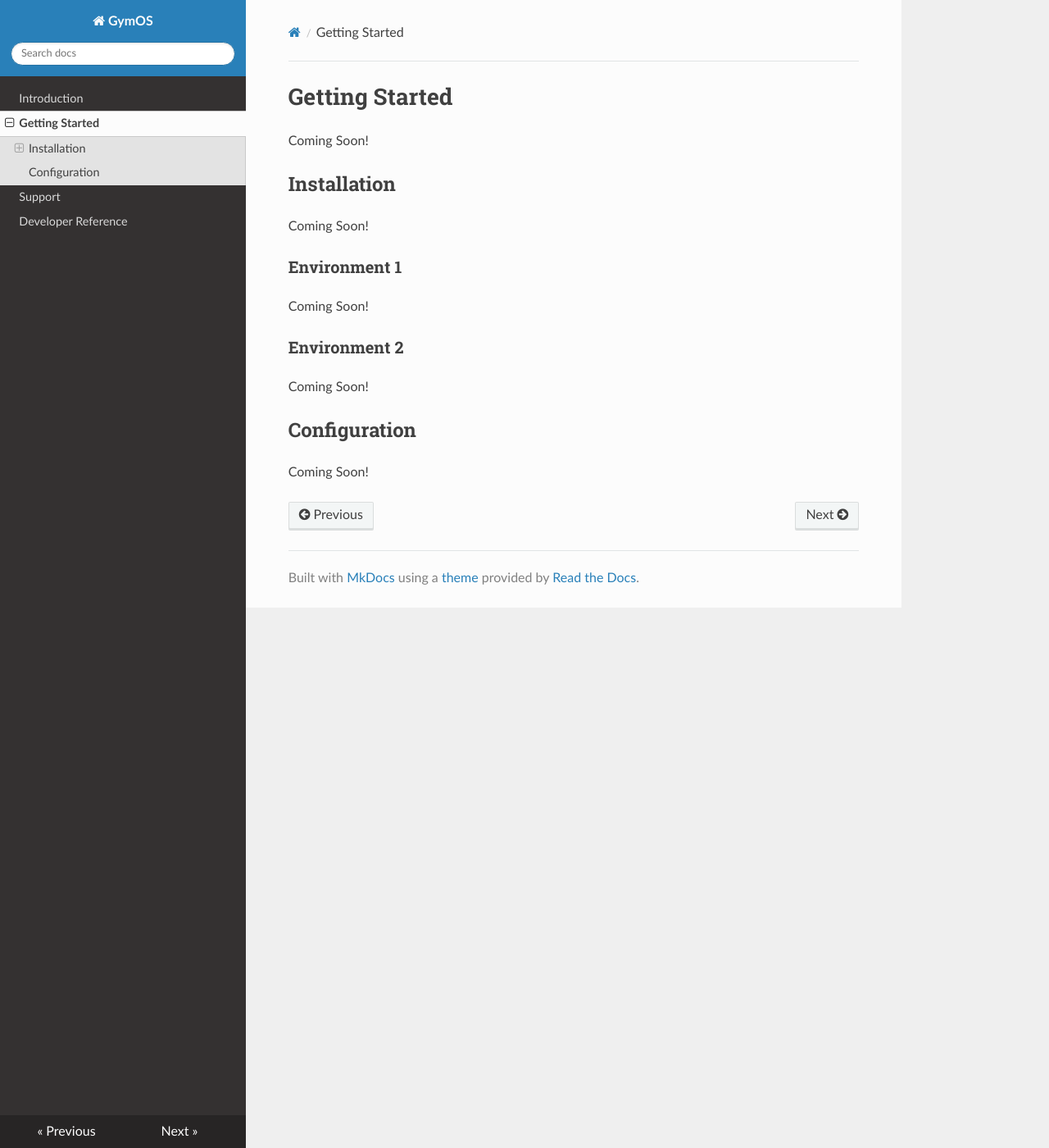
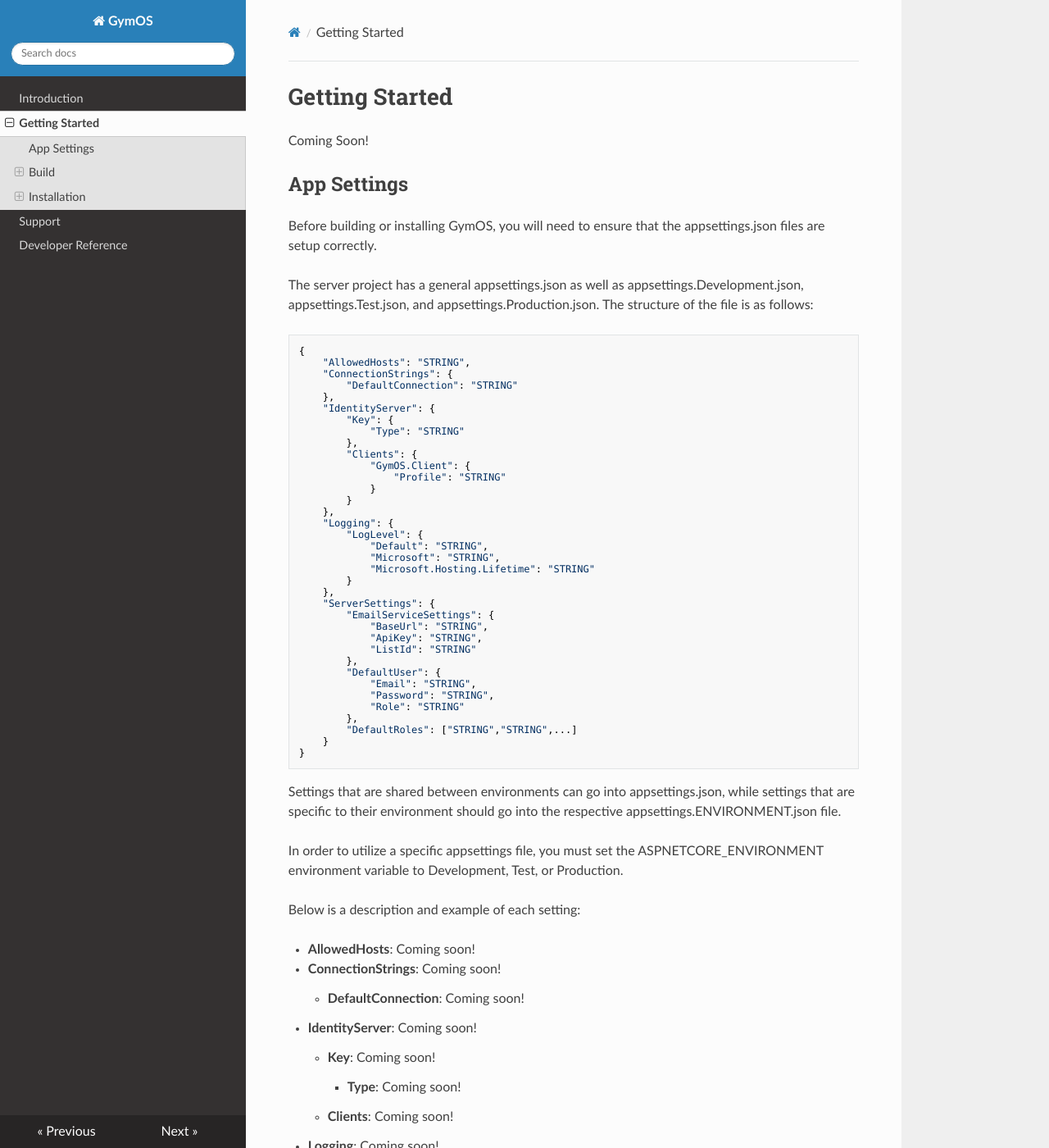
Before and after one commit to Demetrioz/GymOS-Legacy, an MkDocs documentation site: the page built from docs/docs/gettingstarted.md, in a window 1280 px wide and 1400 px high. Shown: the whole window at 82% size. Built offline with MkDocs 1.6.1, drawn with Linux system fonts in a browser that asks for light colours; nearby versions of some CDN libraries; some of the changed text lies outside the part shown.

Commit message:
Default User and Roles
Added default user and roles to database on first run

````diff
--- a/docs/docs/gettingstarted.md
+++ b/docs/docs/gettingstarted.md
@@ -1,4 +1,98 @@
 # Getting Started
+
+Coming Soon!
+
+## App Settings
+
+Before building or installing GymOS, you will need to ensure that the
+appsettings.json files are setup correctly.
+
+The server project has a general appsettings.json as well as
+appsettings.Development.json, appsettings.Test.json, and
+appsettings.Production.json. The structure of the file is as follows:
+
+```
+{
+    "AllowedHosts": "STRING",
+    "ConnectionStrings": {
+        "DefaultConnection": "STRING"
+    },
+    "IdentityServer": {
+        "Key": {
+            "Type": "STRING"
+        },
+        "Clients": {
+            "GymOS.Client": {
+                "Profile": "STRING"
+            }
+        }
+    },
+    "Logging": {
+        "LogLevel": {
+            "Default": "STRING",
+            "Microsoft": "STRING",
+            "Microsoft.Hosting.Lifetime": "STRING"
+        }
+    },
+    "ServerSettings": {
+        "EmailServiceSettings": {
+            "BaseUrl": "STRING",
+            "ApiKey": "STRING",
+            "ListId": "STRING"
+        },
+        "DefaultUser": {
+            "Email": "STRING",
+            "Password": "STRING",
+            "Role": "STRING"
+        },
+        "DefaultRoles": ["STRING","STRING",...]
+    }
+}
+```
+
+Settings that are shared between environments can go into appsettings.json,
+while settings that are specific to their environment should go into the
+respective appsettings.ENVIRONMENT.json file.
+
+In order to utilize a specific appsettings file, you must set the
+ASPNETCORE_ENVIRONMENT environment variable to Development, Test, or Production.
+
+Below is a description and example of each setting:
+
+- **AllowedHosts**: Coming soon!
+- **ConnectionStrings**: Coming soon!
+    - **DefaultConnection**: Coming soon!
+- **IdentityServer**: Coming soon!
+    - **Key**: Coming soon!
+        - **Type**: Coming soon!
+    - **Clients**: Coming soon!
+- **Logging**: Coming soon!
+    - **LogLevel**: Coming soon!
+- **ServerSettings**: Coming soon!
+    - **EmailServiceSettings**: Coming soon!
+        - **BaseUr**: Coming soon!
+        - **ApiKey**: Coming soon!
+        - **ListId**: Coming soon!
+    - **DefaultUser**: Coming soon!
+        - **Email**: Coming soon!
+        - **Password**: Coming soon!
+        - **Role**: Coming soon!
+    - **DefaultRoles**: Coming soon!
+
+## Build
+
+You have two options when building GymOS: Visual Studio and the command line.
+Regardless of which you choose, you will need to have the following software
+installed:
+
+- Visual Studio C# Build Tools
+- .Net 5 SDK
+
+### Visual Studio
+
+Coming Soon!
+
+### Command Line
 
 Coming Soon!
 
@@ -13,7 +107,3 @@ Coming Soon!
 ### Environment 2
 
 Coming Soon!
-
-## Configuration
-
-Coming Soon!
````
Also changed, not shown: docs/docs/devreference.md (+21 -7 lines), 3 other files.
